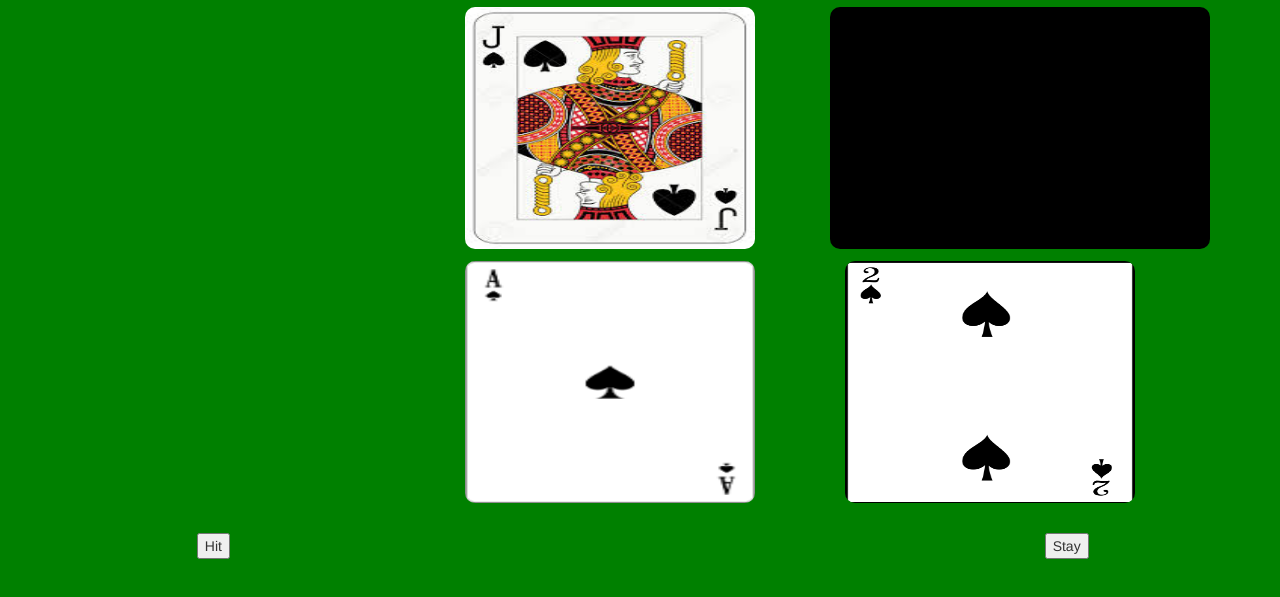
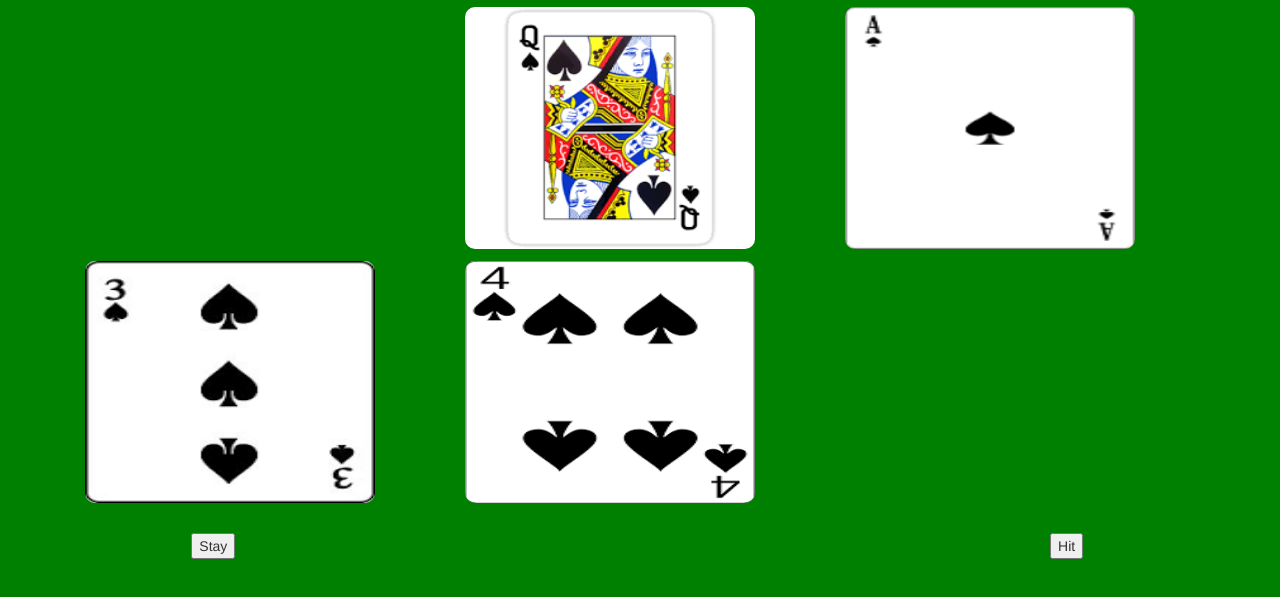
Before and after one commit to rtsaunders19/11-or-20, a plain HTML site: page starter-code/index.html in a window 1280 px wide. Both pictures are taken after a click on the button "Stay". Shown: the part 63-660 px from the top of the page. Drawn offline with nearby package versions, Linux system fonts and the light colour scheme.

Commit message:
added hit button

```diff
--- a/starter-code/css/main.css
+++ b/starter-code/css/main.css
@@ -23,10 +23,6 @@ section {
   border-radius: 10px;
 }
 
-#faceDown {
-  background-color: black;
-}
-
 img {
   border-radius: 10px;
 }
--- a/starter-code/index.html
+++ b/starter-code/index.html
@@ -2,7 +2,7 @@
 <html>
   <head>
     <meta charset="utf-8">
-    <title>Getting Out of the Hole</title>
+    <title>10 or 20?</title>
     <link rel="stylesheet" href="https://maxcdn.bootstrapcdn.com/bootstrap/3.3.7/css/bootstrap.min.css" integrity="sha384-BVYiiSIFeK1dGmJRAkycuHAHRg32OmUcww7on3RYdg4Va+PmSTsz/K68vbdEjh4u" crossorigin="anonymous">
     <link rel="stylesheet" href="css/main.css">
     <script
@@ -23,17 +23,17 @@
           </div>
           <div class="row2">
 
-              <div class="player-hit col2 col-md-4"></div>
+              <!--<div class="player-hit col2 col-md-4" data-card="0"></div>-->
           </div>
         </div>
       </section>
     <footer>
       <div class="press col-md-4">
-        <button class="hit">Hit</button>
+        <button class="stay">Stay</button>
       </div>
       <div class="name col-md-4"></div>
       <div class="press col-md-4">
-        <button class="stay">Stay</button>
+        <button class="hit">Hit</button>
       </div>
     </footer>
   </body>
--- a/starter-code/js/base.js
+++ b/starter-code/js/base.js
@@ -1,8 +1,10 @@
 $(document).ready(function(){
 
-var cards = ['1', '2', '3', '4', '5', '6', '7', '8', '9', '10', '11', '12', '13']
+var cards = ['1', '2', '3', '4', '5', '6', '7', '8', '9', '10', '11', '12', '13', '1', '2', '3', '4', '5', '6', '7', '8', '9', '10', '11', '12', '13']
 
-var cardsInPlay = [];
+var dealersHand = [];
+
+var playersHand = [];
 
 var $top = $('.row1')
 
@@ -33,20 +35,18 @@ console.log(shuffle(cards));
 
 
 function dealTop () {
-	for (var i = 0; i<2; i++) {
+	for (var i=0; i<2; i++) {
 		$deal = $('<div>').addClass('deal col1 col-md-4')
 	  $deal.attr('data-card', cards[i])
-		//$deal.on('click', isTwoCards);
 		$top.append($deal);
     $('.deal').eq(1).attr('id', 'faceDown');
 	}
 };
 
 function dealBottom () {
-  for (var i = 2; i<4; i++) {
+  for (var i=2; i<5; i++) {
 		$deal = $('<div>').addClass('deal col2 col-md-4')
 	  $deal.attr('data-card', cards[i])
-		//$deal.on('click', isTwoCards);
     $bottom.append($deal);
 	}
 };
@@ -54,9 +54,11 @@ function dealBottom () {
 dealTop();
 dealBottom();
 
-console.log($('.deal').eq(1).attr('data-card'));
 
-for(var i=0; i<4; i++){
+
+//console.log($('.deal').eq(1).attr('data-card'));
+
+for(var i=0; i<5; i++){
   if($('.deal').eq(i).attr('data-card')==='1') {
     $('.deal').eq(i).html("<img src='../images/ace-of-spades.png' height='242px' width='290px' alt='ace-of-spades'>");
 } else if($('.deal').eq(i).attr('data-card')==='2') {
@@ -85,11 +87,37 @@ for(var i=0; i<4; i++){
   $('.deal').eq(i).html("<img src='../images/king-of-spades.png' height='242px' width='290px' alt='king-of-spades'>");
 }}
 
-$('#faceDown').html('')
+$('#faceDown').hide();
+$('.col2').eq(2).hide();
+
 
 $('.stay').on('click', function(){
-  $('#faceDown').css('background-color', 'none');
-  $('.deal').eq(1).html();
+  $('#faceDown').show();
+  for(var i=1; i<3; i++) {
+    var collectDealer = parseInt($('.col1').eq(i).attr('data-card'));
+    dealersHand.push(collectDealer);
+}
+  for(var i=0; i<2; i++) {
+    var collectPlayer = parseInt($('.col2').eq(i).attr('data-card'));
+    playersHand.push(collectPlayer);
+}
+console.log(dealersHand);
+console.log(playersHand);
+});
+
+$('.hit').on('click', function(){
+  $('.col2').eq(2).show();
+  $('#faceDown').show();
+  for(var i=1; i<3; i++) {
+    var collectDealer = parseInt($('.col1').eq(i).attr('data-card'));
+    dealersHand.push(collectDealer);
+}
+  for(var i=0; i<3; i++) {
+    var collectPlayer = parseInt($('.col2').eq(i).attr('data-card'));
+    playersHand.push(collectPlayer);
+  }
+  console.log(dealersHand);
+  console.log(playersHand);
 });
 
 })
```
